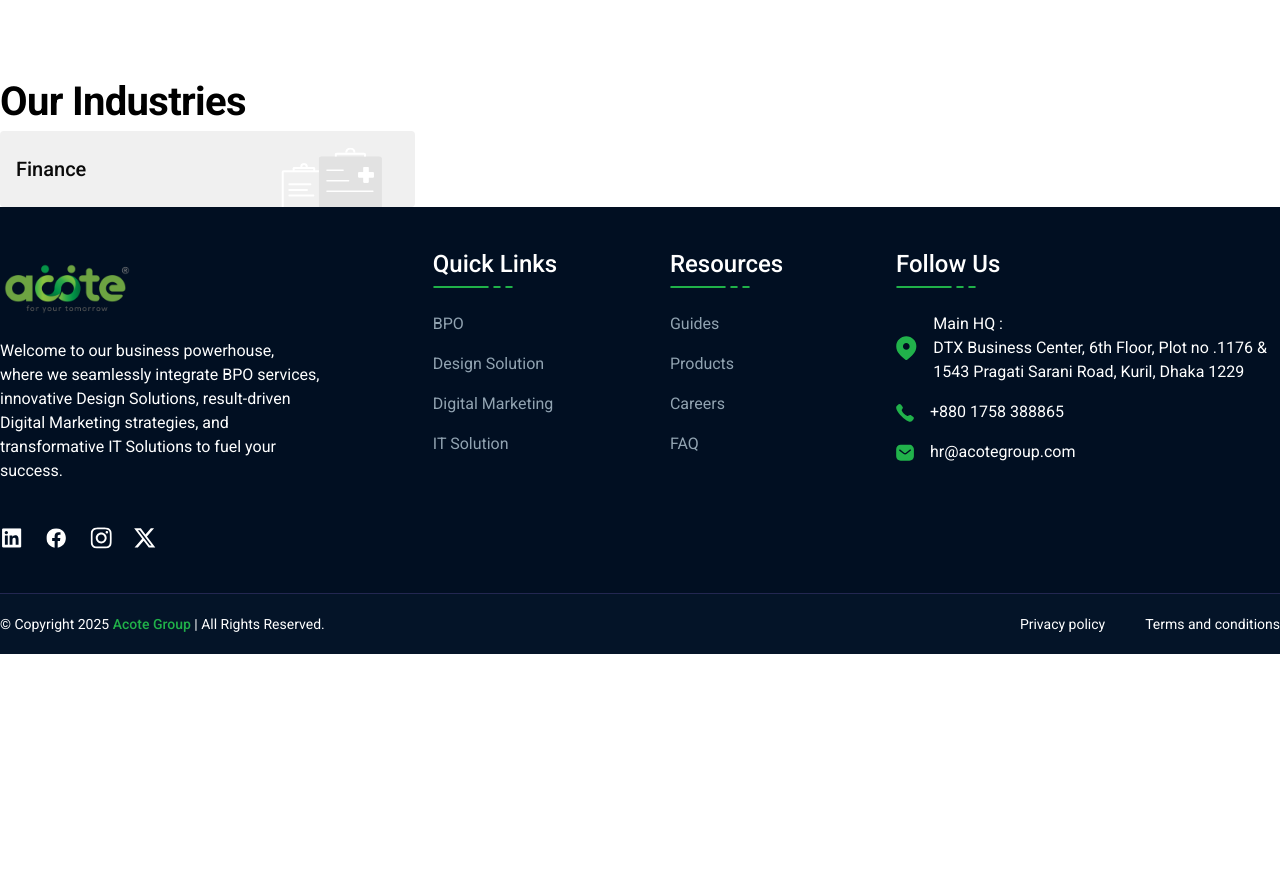
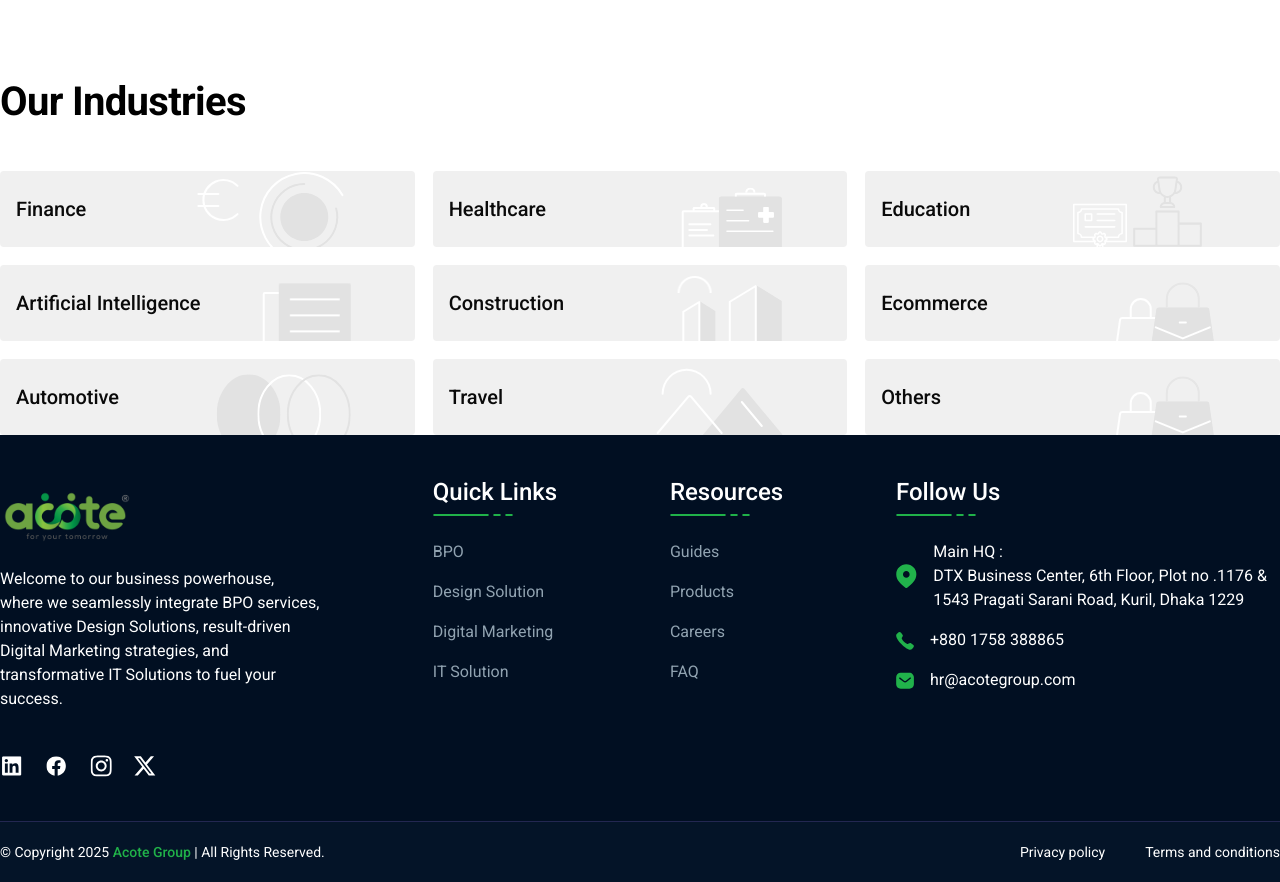
Before and after one commit to MamunKhan71/AcotePortfolio, a Next.js app: page /our-services in a window 1280 px wide. Shown: the part 2400-3282 px from the top of the page. Before the commit the page ends 3054 px from the top, so only its background shows below. Built offline with nearby package versions, Linux system fonts and the light colour scheme.

Commit message:
:bulb:Completed Our Industries Section

```diff
--- a/app/our-services/_component/OurIndustriesSection.tsx
+++ b/app/our-services/_component/OurIndustriesSection.tsx
@@ -1,13 +1,14 @@
 import ComponentTitle from '@/components/common/ComponentTitle'
-import FinanceIcon from '@/components/icons/healthcare-icon'
-import React from 'react'
+import categoriesData, { CategoryDataTypes } from '@/data/our-industries-data'
 
 const OurIndustriesSection = () => {
     return (
         <div>
             <ComponentTitle title='Our industries' />
-            <div className='grid grid-cols-3 gap-[18px]'>
-                <OurIndustriesCard />
+            <div className='grid grid-cols-3 gap-[18px] mt-10'>
+                {
+                    categoriesData?.map((category: CategoryDataTypes) => <OurIndustriesCard key={category.id} icon={category.icon} name={category.name} />)
+                }
             </div>
         </div>
     )
@@ -16,12 +17,12 @@ const OurIndustriesSection = () => {
 export default OurIndustriesSection
 
 
-const OurIndustriesCard = () => {
+const OurIndustriesCard = ({ icon, name }: CategoryDataTypes) => {
     return (
         <div className='relative bg-[#E2E2E2]/50 px-4 py-6 rounded-sm'>
-            <p className='text-xl font-medium'>Finance</p>
-            <div className='absolute right-8 bottom-0'>
-                <FinanceIcon />
+            <p className='text-xl font-medium'>{name}</p>
+            <div className='absolute right-16 bottom-0'>
+                {icon}
             </div>
         </div>
     )
--- /dev/null
+++ b/data/our-industries-data.tsx
@@ -0,0 +1,28 @@
+import AiIcon from "@/components/icons/ai-icon";
+import AutoMotive from "@/components/icons/automotive-icon";
+import ConstructionIcon from "@/components/icons/construction-icon";
+import EcommerceIcon from "@/components/icons/ecommrece-icon";
+import EducationIcon from "@/components/icons/education-icon";
+import FinanceIcon from "@/components/icons/finance-icon";
+import HealthcareIcon from "@/components/icons/healthcare-icon";
+import TravelIcon from "@/components/icons/travel-icon";
+
+export interface CategoryDataTypes {
+    id?: number;
+    name: string;
+    icon: React.ReactNode;
+};
+
+const categoriesData: CategoryDataTypes[] = [
+    { id: 1, name: "Finance", icon: <FinanceIcon /> },
+    { id: 4, name: "Healthcare", icon: <HealthcareIcon /> },
+    { id: 7, name: "Education", icon: <EducationIcon /> },
+    { id: 2, name: "Artificial Intelligence", icon: <AiIcon /> },
+    { id: 5, name: "Construction", icon: <ConstructionIcon /> },
+    { id: 8, name: "Ecommerce", icon: <EcommerceIcon /> },
+    { id: 3, name: "Automotive", icon: <AutoMotive /> },
+    { id: 6, name: "Travel", icon: <TravelIcon /> },
+    { id: 9, name: "Others", icon: <EcommerceIcon /> },
+];
+
+export default categoriesData;
```
